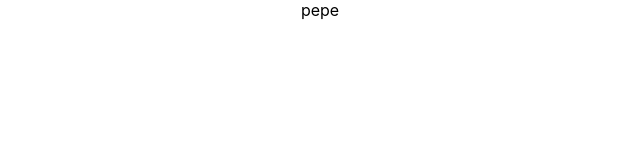
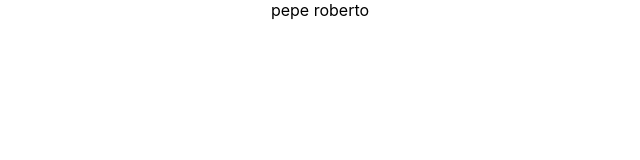
Before and after one commit to lamaro/minimal-woo, a React (Create React App) app: page / in a window 1280 px wide. Shown: the top 160 px of the page, without its empty margins (320-960 px from the left). Built offline with nearby package versions, Linux system fonts and the light colour scheme.

Commit message:
here we gooo

```diff
--- a/src/App.js
+++ b/src/App.js
@@ -5,7 +5,7 @@ class App extends Component {
   render() {
     return (
       <div className="App">
-        pepe
+        pepe roberto
       </div>
     );
   }
```
